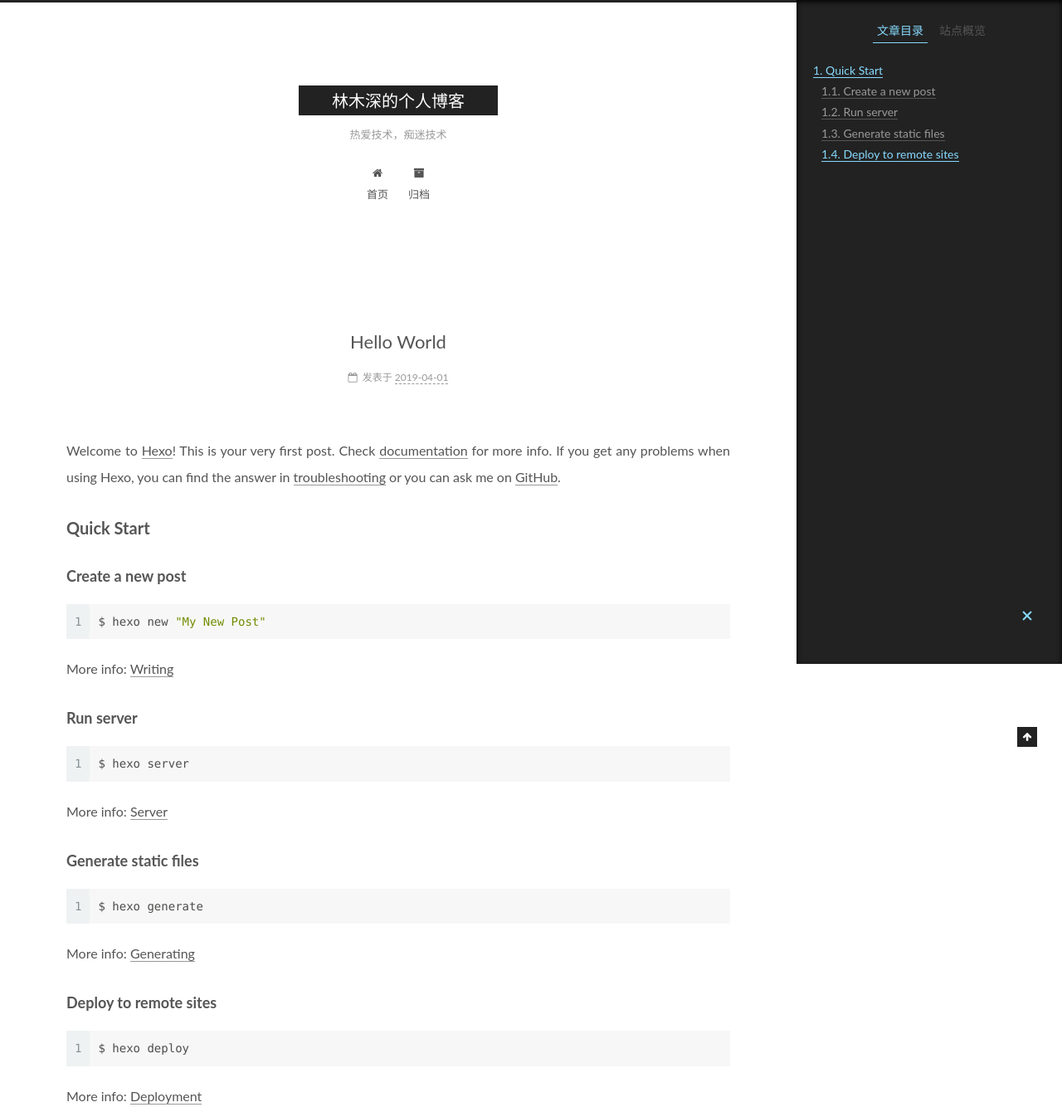
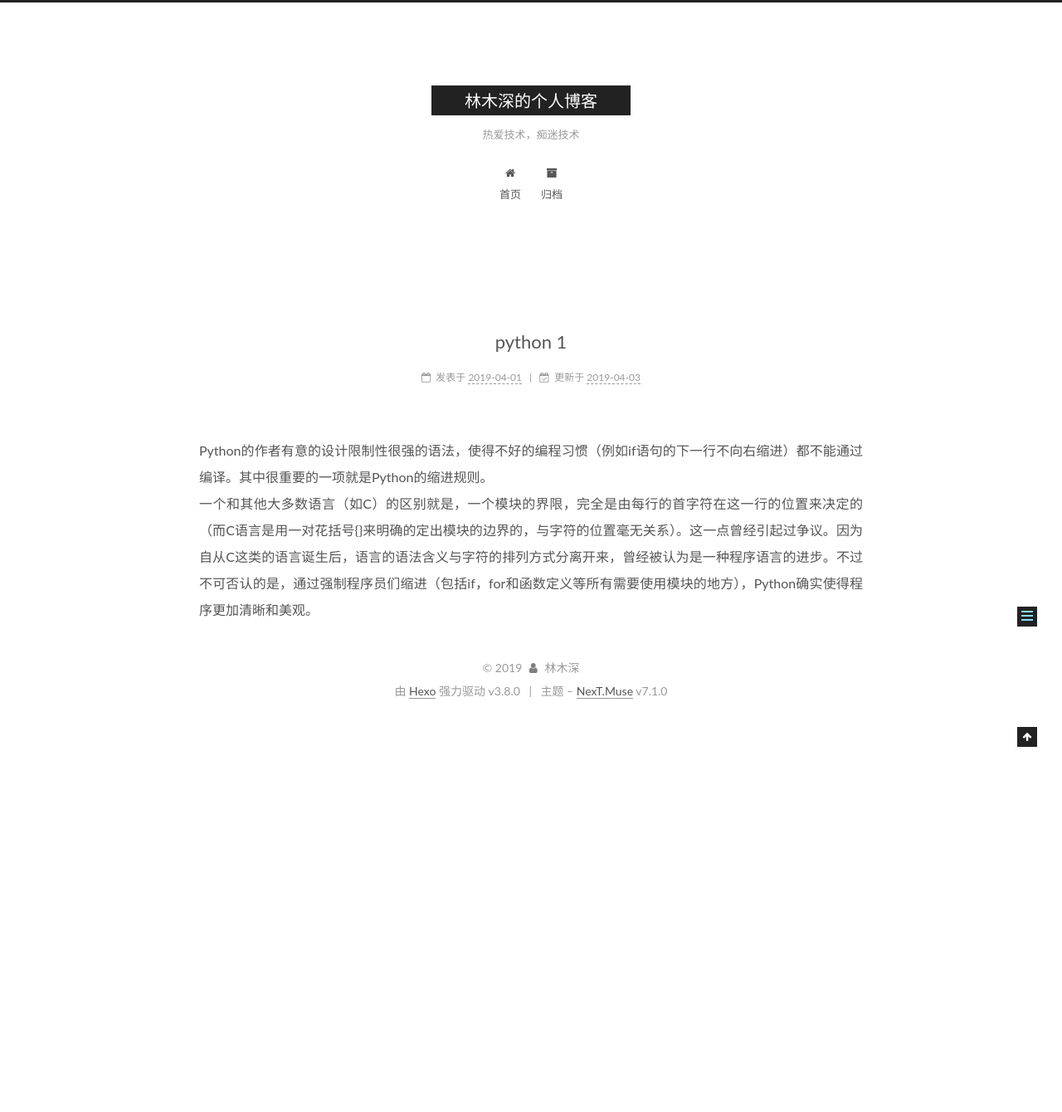
Before and after one commit to shuzhi990/shuzhi990.github.io, a plain HTML site: page 2019/04/01/hello-world/index.html in a window 1280 px wide. Shown: the top 1340 px of the page at 83% size. After the commit the page ends 867 px from the top, so only its background shows below. Drawn offline with Linux system fonts and the light colour scheme.

Commit message:
Site updated: 2019-04-03 23:32:02

```diff
--- a/2019/04/01/hello-world/index.html
+++ b/2019/04/01/hello-world/index.html
@@ -96,17 +96,17 @@
 
 
 
-  <meta name="description" content="Welcome to Hexo! This is your very first post. Check documentation for more info. If you get any problems when using Hexo, you can find the answer in troubleshooting or you can ask me on GitHub. Quick">
+  <meta name="description" content="Python的作者有意的设计限制性很强的语法，使得不好的编程习惯（例如if语句的下一行不向右缩进）都不能通过编译。其中很重要的一项就是Python的缩进规则。一个和其他大多数语言（如C）的区别就是，一个模块的界限，完全是由每行的首字符在这一行的位置来决定的（而C语言是用一对花括号{}来明确的定出模块的边界的，与字符的位置毫无关系）。这一点曾经引起过争议。因为自从C这类的语言诞生后，语言的语法含义与">
 <meta property="og:type" content="article">
-<meta property="og:title" content="Hello World">
+<meta property="og:title" content="python 1">
 <meta property="og:url" content="http://linmushen.com/2019/04/01/hello-world/index.html">
 <meta property="og:site_name" content="林木深的个人博客">
-<meta property="og:description" content="Welcome to Hexo! This is your very first post. Check documentation for more info. If you get any problems when using Hexo, you can find the answer in troubleshooting or you can ask me on GitHub. Quick">
+<meta property="og:description" content="Python的作者有意的设计限制性很强的语法，使得不好的编程习惯（例如if语句的下一行不向右缩进）都不能通过编译。其中很重要的一项就是Python的缩进规则。一个和其他大多数语言（如C）的区别就是，一个模块的界限，完全是由每行的首字符在这一行的位置来决定的（而C语言是用一对花括号{}来明确的定出模块的边界的，与字符的位置毫无关系）。这一点曾经引起过争议。因为自从C这类的语言诞生后，语言的语法含义与">
 <meta property="og:locale" content="zh-CN">
-<meta property="og:updated_time" content="2019-04-01T13:35:04.229Z">
+<meta property="og:updated_time" content="2019-04-03T15:31:36.532Z">
 <meta name="twitter:card" content="summary">
-<meta name="twitter:title" content="Hello World">
-<meta name="twitter:description" content="Welcome to Hexo! This is your very first post. Check documentation for more info. If you get any problems when using Hexo, you can find the answer in troubleshooting or you can ask me on GitHub. Quick">
+<meta name="twitter:title" content="python 1">
+<meta name="twitter:description" content="Python的作者有意的设计限制性很强的语法，使得不好的编程习惯（例如if语句的下一行不向右缩进）都不能通过编译。其中很重要的一项就是Python的缩进规则。一个和其他大多数语言（如C）的区别就是，一个模块的界限，完全是由每行的首字符在这一行的位置来决定的（而C语言是用一对花括号{}来明确的定出模块的边界的，与字符的位置毫无关系）。这一点曾经引起过争议。因为自从C这类的语言诞生后，语言的语法含义与">
 
 
 
@@ -124,7 +124,7 @@
   };
 </script>
 
-  <title>Hello World | 林木深的个人博客</title>
+  <title>python 1 | 林木深的个人博客</title>
 
 
 
@@ -310,7 +310,7 @@
 
 
 
-          <h1 class="post-title" itemprop="name headline">Hello World
+          <h1 class="post-title" itemprop="name headline">python 1
 
 
 
@@ -338,6 +338,22 @@
 
               <time title="创建时间：2019-04-01 21:35:04" itemprop="dateCreated datePublished" datetime="2019-04-01T21:35:04+08:00">2019-04-01</time>
 
+
+
+
+
+
+
+                <span class="post-meta-divider">|</span>
+
+
+                <span class="post-meta-item-icon">
+                  <i class="fa fa-calendar-check-o"></i>
+                </span>
+
+                  <span class="post-meta-item-text">更新于</span>
+
+                <time title="修改时间：2019-04-03 23:31:36" itemprop="dateModified" datetime="2019-04-03T23:31:36+08:00">2019-04-03</time>
 
 
           </span>
@@ -371,15 +387,7 @@
 
 
 
-        <p>Welcome to <a href="https://hexo.io/" target="_blank" rel="noopener">Hexo</a>! This is your very first post. Check <a href="https://hexo.io/docs/" target="_blank" rel="noopener">documentation</a> for more info. If you get any problems when using Hexo, you can find the answer in <a href="https://hexo.io/docs/troubleshooting.html" target="_blank" rel="noopener">troubleshooting</a> or you can ask me on <a href="https://github.com/hexojs/hexo/issues" target="_blank" rel="noopener">GitHub</a>.</p>
-<h2 id="Quick-Start"><a href="#Quick-Start" class="headerlink" title="Quick Start"></a>Quick Start</h2><h3 id="Create-a-new-post"><a href="#Create-a-new-post" class="headerlink" title="Create a new post"></a>Create a new post</h3><figure class="highlight bash"><table><tr><td class="gutter"><pre><span class="line">1</span><br></pre></td><td class="code"><pre><span class="line">$ hexo new <span class="string">"My New Post"</span></span><br></pre></td></tr></table></figure>
-<p>More info: <a href="https://hexo.io/docs/writing.html" target="_blank" rel="noopener">Writing</a></p>
-<h3 id="Run-server"><a href="#Run-server" class="headerlink" title="Run server"></a>Run server</h3><figure class="highlight bash"><table><tr><td class="gutter"><pre><span class="line">1</span><br></pre></td><td class="code"><pre><span class="line">$ hexo server</span><br></pre></td></tr></table></figure>
-<p>More info: <a href="https://hexo.io/docs/server.html" target="_blank" rel="noopener">Server</a></p>
-<h3 id="Generate-static-files"><a href="#Generate-static-files" class="headerlink" title="Generate static files"></a>Generate static files</h3><figure class="highlight bash"><table><tr><td class="gutter"><pre><span class="line">1</span><br></pre></td><td class="code"><pre><span class="line">$ hexo generate</span><br></pre></td></tr></table></figure>
-<p>More info: <a href="https://hexo.io/docs/generating.html" target="_blank" rel="noopener">Generating</a></p>
-<h3 id="Deploy-to-remote-sites"><a href="#Deploy-to-remote-sites" class="headerlink" title="Deploy to remote sites"></a>Deploy to remote sites</h3><figure class="highlight bash"><table><tr><td class="gutter"><pre><span class="line">1</span><br></pre></td><td class="code"><pre><span class="line">$ hexo deploy</span><br></pre></td></tr></table></figure>
-<p>More info: <a href="https://hexo.io/docs/deployment.html" target="_blank" rel="noopener">Deployment</a></p>
+        <p>Python的作者有意的设计限制性很强的语法，使得不好的编程习惯（例如if语句的下一行不向右缩进）都不能通过编译。其中很重要的一项就是Python的缩进规则。<br>一个和其他大多数语言（如C）的区别就是，一个模块的界限，完全是由每行的首字符在这一行的位置来决定的（而C语言是用一对花括号{}来明确的定出模块的边界的，与字符的位置毫无关系）。这一点曾经引起过争议。因为自从C这类的语言诞生后，语言的语法含义与字符的排列方式分离开来，曾经被认为是一种程序语言的进步。不过不可否认的是，通过强制程序员们缩进（包括if，for和函数定义等所有需要使用模块的地方），Python确实使得程序更加清晰和美观。</p>
 
 
     </div>
@@ -446,17 +454,8 @@
 
 
 
-        <ul class="sidebar-nav motion-element">
-          <li class="sidebar-nav-toc sidebar-nav-active" data-target="post-toc-wrap">
-            文章目录
-          </li>
-          <li class="sidebar-nav-overview" data-target="site-overview-wrap">
-            站点概览
-          </li>
-        </ul>
 
-
-      <div class="site-overview-wrap sidebar-panel">
+      <div class="site-overview-wrap sidebar-panel sidebar-panel-active">
         <div class="site-overview">
           <div class="site-author motion-element" itemprop="author" itemscope itemtype="http://schema.org/Person">
 
@@ -502,23 +501,6 @@
         </div>
       </div>
 
-
-      <!--noindex-->
-        <div class="post-toc-wrap motion-element sidebar-panel sidebar-panel-active">
-          <div class="post-toc">
-
-
-
-
-
-
-
-              <div class="post-toc-content"><ol class="nav"><li class="nav-item nav-level-2"><a class="nav-link" href="#Quick-Start"><span class="nav-number">1.</span> <span class="nav-text">Quick Start</span></a><ol class="nav-child"><li class="nav-item nav-level-3"><a class="nav-link" href="#Create-a-new-post"><span class="nav-number">1.1.</span> <span class="nav-text">Create a new post</span></a></li><li class="nav-item nav-level-3"><a class="nav-link" href="#Run-server"><span class="nav-number">1.2.</span> <span class="nav-text">Run server</span></a></li><li class="nav-item nav-level-3"><a class="nav-link" href="#Generate-static-files"><span class="nav-number">1.3.</span> <span class="nav-text">Generate static files</span></a></li><li class="nav-item nav-level-3"><a class="nav-link" href="#Deploy-to-remote-sites"><span class="nav-number">1.4.</span> <span class="nav-text">Deploy to remote sites</span></a></li></ol></li></ol></div>
-
-
-          </div>
-        </div>
-      <!--/noindex-->
 
 
 
--- a/css/main.css
+++ b/css/main.css
@@ -1760,7 +1760,7 @@ pre .javascript .function {
   width: 4px;
   height: 4px;
   border-radius: 50%;
-  background: #45c6bb;
+  background: #45beff;
 }
 .feed-link,
 .chat {
```
Also changed, not shown: archives/2019/04/index.html (+1 -1 lines), archives/2019/index.html (+1 -1 lines), archives/index.html (+1 -1 lines), index.html (+18 -10 lines).
